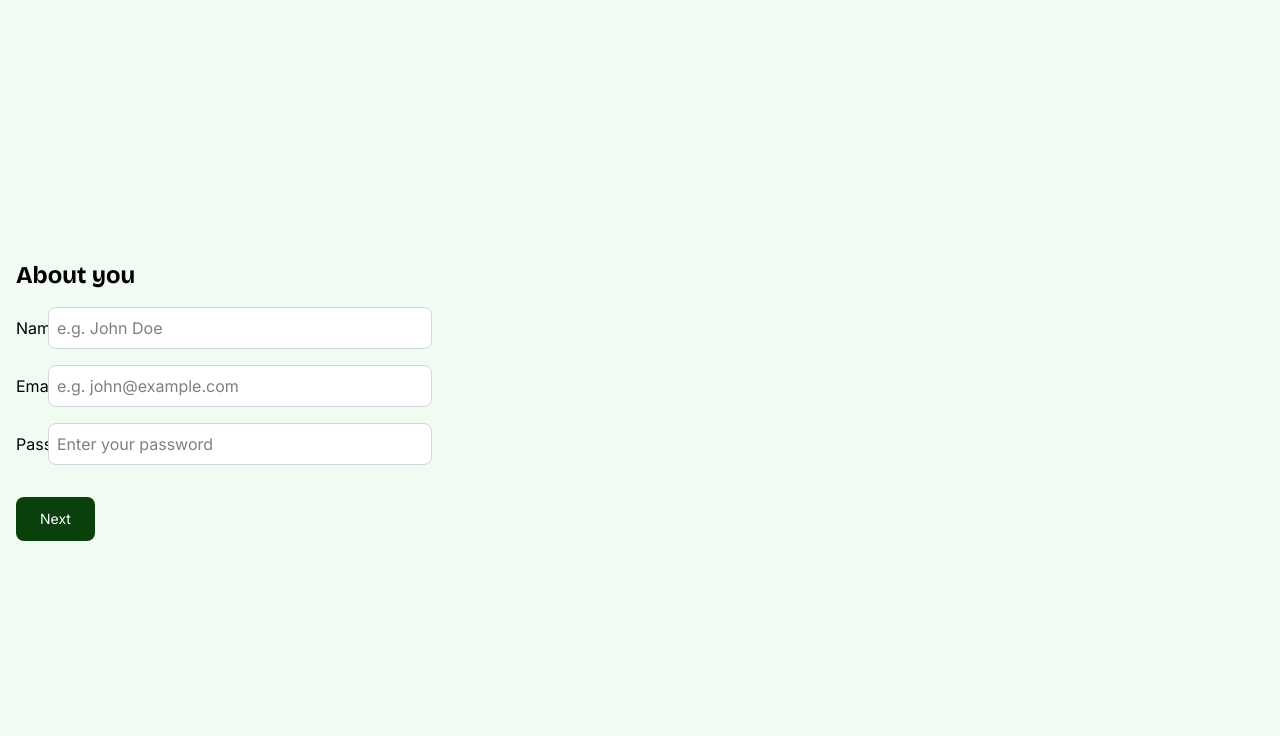
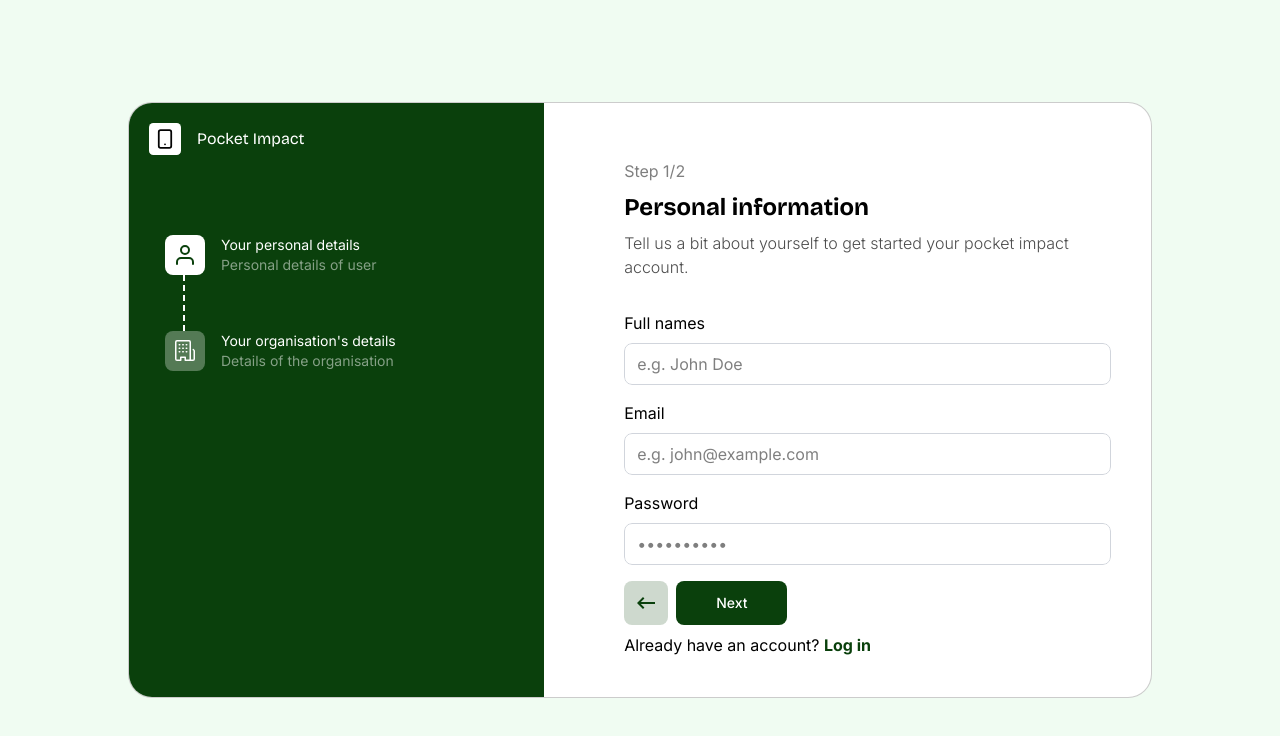
Before and after one commit to Pocket-Impact/frontend, a Next.js app: page /auth/signup in a window 1280 px wide. Shown: the top 736 px of the page. Built offline with nearby package versions, Linux system fonts and the light colour scheme.

Commit message:
ADDED: Sign up form

```diff
--- a/app/(auth)/auth/signup/page.tsx
+++ b/app/(auth)/auth/signup/page.tsx
@@ -3,7 +3,7 @@ import React from 'react'
 
 const Signup = () => {
   return (
-    <div className='p-4 flex items-center justify-center h-screen'>
+    <div className='flex items-center justify-center h-screen'>
       <SignupForm />
     </div>
   )
--- a/app/(auth)/layout.tsx
+++ b/app/(auth)/layout.tsx
@@ -16,6 +16,9 @@ const inter = Inter({
 export const metadata: Metadata = {
   title: "Pocket Impact",
   description: "A platform for social impact",
+  icons: {
+    icon: "/img/black.svg", // Relative to /public
+  },
 };
 
 export default function RootLayout({
--- a/app/components/auth/SignupForm.tsx
+++ b/app/components/auth/SignupForm.tsx
@@ -1,27 +1,74 @@
 import React from 'react'
 import PrimaryButton from '../ui/PrimaryButton'
+import Link from 'next/link'
+import { MdOutlineKeyboardBackspace } from 'react-icons/md'
+import logo from '@/public/img/white.svg'
+import Image from 'next/image'
+import { FiUser } from 'react-icons/fi'
+import { GoOrganization } from 'react-icons/go'
 
 const SignupForm = () => {
+  const step = 1;
+
   return (
-    <div className='w-full'>
-      {/* SignupForm */}
-      {/* Add your signup form fields here */}
-      <form className="inter flex flex-col gap-4 w-1/3">
+    <div className='w-full rounded-3xl inter overflow-hidden max-w-5xl lg:grid max-md:bg-background lg:grid-cols-7 gap-10 lg:border border-black/20 bg-white justify-center items-center'>
+      <div className='bg-primary col-span-3 p-5 h-full'>
+        <div className='flex items-center gap-4'>
+          <Image src={logo} alt="Pocket Impact Logo" width={logo.width} height={logo.height} className='w-8 h-8' />
+          <span className='bricolage lg text-white'>
+            Pocket Impact
+          </span>
+        </div>
+        <div className='mt-20 ml-4'>
+          <div className='flex items-center gap-4'>
+            <div className='bg-white rounded-lg w-max p-2'>
+              <FiUser className={`${step == 1 ? "text-primary" : ""} w-6 h-6`} />
+            </div>
+            <div>
+              <p className='text-white sm'>Your personal details</p>
+              <p className='text-white/50 sm'>Personal details of user</p>
+            </div>
+          </div>
+          <div className='h-14 w-5 border-r-2 border-dashed border-white'></div>
+          <div className='flex items-center gap-4'>
+            <div className={`${step != 1 ? "bg-white" : "bg-white/30"} rounded-lg w-max p-2`}>
+              <GoOrganization className={`${step != 1 ? "text-primary" : "text-white"} w-6 h-6`} />
+            </div>
+            <div>
+              <p className='text-white sm'>Your organisation's details</p>
+              <p className='text-white/50 sm'>Details of the organisation</p>
+            </div>
+          </div>
+        </div>
+      </div>
+      <form className="inter flex flex-col w-full col-span-4 p-10">
         <section className='flex flex-col gap-4'>
-          <h1 className='bricolage x2l font-bold'>About you</h1>
-          <div className='flex items-center gap-2'>
-            <label htmlFor="fullName" className='max-w-6'>Names:</label>
+          <div className='flex flex-col gap-2 my-4'>
+            <h6 className='text-black/50'>Step 1/2</h6>
+            <h1 className='bricolage x2l font-bold'>Personal information</h1>
+            <p className='base font-light text-black/70'>Tell us a bit about yourself to get started your pocket impact account.</p>
+          </div>
+          <div className='flex flex-col gap-2'>
+            <label htmlFor="fullName" className='w-max min-w-28 base'>Full names</label>
             <input className='input' type="text" id="fullName" name="fullName" placeholder='e.g. John Doe' required />
           </div>
-          <div className='flex items-center gap-2'>
-            <label htmlFor="email" className='max-w-6'>Email:</label>
+          <div className='flex flex-col gap-2'>
+            <label htmlFor="email" className='w-max min-w-28'>Email</label>
             <input type="email" className='input' id="email" name="email" placeholder='e.g. john@example.com' required />
           </div>
-          <div className='flex items-center gap-2'>
-            <label htmlFor="password" className='max-w-6'>Password:</label>
-            <input type="password" className='input' id="password" name="password" placeholder='Enter your password' required />
+          <div className='flex flex-col gap-2'>
+            <label htmlFor="password" className='w-max min-w-28'>Password</label>
+            <input type="password" className='input' id="password" name="password" placeholder='••••••••••' required />
           </div>
-          <PrimaryButton text="Next" styles="text-sm w-max rounded-lg py-3 px-6 mt-4" />
+          <div className='flex flex-col'>
+            <div className='flex items-center w-max gap-2'>
+              <PrimaryButton icon={<MdOutlineKeyboardBackspace className='w-6 h-auto text-primary' />} styles="w-max rounded-lg bg-primary/20 p-2.5" />
+              <PrimaryButton text="Next" styles="text-sm effect w-max h-full font-medium rounded-lg py-3 px-10" />
+            </div>
+            <div className='mt-2'>
+              <span>Already have an account?</span> <Link href="/auth/signin" className='font-bold text-primary hover:underline underline-offset-2'><span>Log in</span></Link>
+            </div>
+          </div>
         </section>
       </form>
     </div >
--- a/app/components/root/Navbar.tsx
+++ b/app/components/root/Navbar.tsx
@@ -49,7 +49,7 @@ const Navbar = () => {
                     </Link>
                 </div>
             </div>
-             <div className={`max-md:flex flex-col ${borderClass} hidden px-4 bg-background z-20 rounded-b-2xl pb-5 fixed w-full max-w-[1440px] justify-between inter transition-all duration-300 overflow-hidden ${!open ? "h-16" : "h-56 outline"} items-center p-2 left-1/2 top-0 -translate-x-[50%] z-10`}>
+            <div className={`max-md:flex flex-col ${borderClass} hidden ${open ? "outline outline-primary" : ""} px-4 bg-background z-20 rounded-b-2xl pb-5 fixed w-full max-w-[1440px] justify-between inter transition-all duration-300 overflow-hidden ${!open ? "h-16" : "h-56 outline"} items-center p-2 left-1/2 top-0 -translate-x-[50%] z-10`}>
                 <div className='flex items-center justify-between w-full'>
                     <div className='flex items-center gap-2'>
                         <Image src={logo} alt="Pocket Impact Logo" width={logo.width} height={logo.height} className='w-8 h-8' />
@@ -58,7 +58,7 @@ const Navbar = () => {
                         </span>
                     </div>
                     <div>
-                        <PrimaryButton onClick={() => setOpen(!open)} icon={<CiMenuFries />} styles="text-sm p-3" />
+                        <PrimaryButton onClick={() => setOpen(!open)} icon={open ? <IoCloseOutline /> : <CiMenuFries />} styles="text-sm p-3" />
                     </div>
                 </div>
                 <div className='flex flex-col mt-4 gap-3 bricolage w-full'>
--- a/app/components/ui/PrimaryButton.tsx
+++ b/app/components/ui/PrimaryButton.tsx
@@ -2,7 +2,7 @@ import React from 'react'
 
 const PrimaryButton: React.FC<{ text?: string, styles?: string, icon?: any, onClick?: () => void }> = ({ text, styles, icon, onClick }) => {
     return (
-        <div className={`bg-primary cursor-pointer h-max text-white rounded-full inter ${styles}`} onClick={onClick}>
+        <div className={`bg-primary cursor-pointer transition duration-300 h-max text-white rounded-full inter ${styles}`} onClick={onClick}>
             <span className='text'>{text}{icon}</span>
         </div>
     )
--- a/app/globals.css
+++ b/app/globals.css
@@ -117,5 +117,5 @@
 }
 
 .input {
-  @apply bg-white border border-gray-300 rounded-lg p-2 w-full focus:outline-none outline-0
+  @apply bg-white pl-3 border focus:border-primary text-base border-gray-300 rounded-lg p-2 w-full outline-4 max-md:outline-background outline-white focus:outline-primary/20;
 }
```
